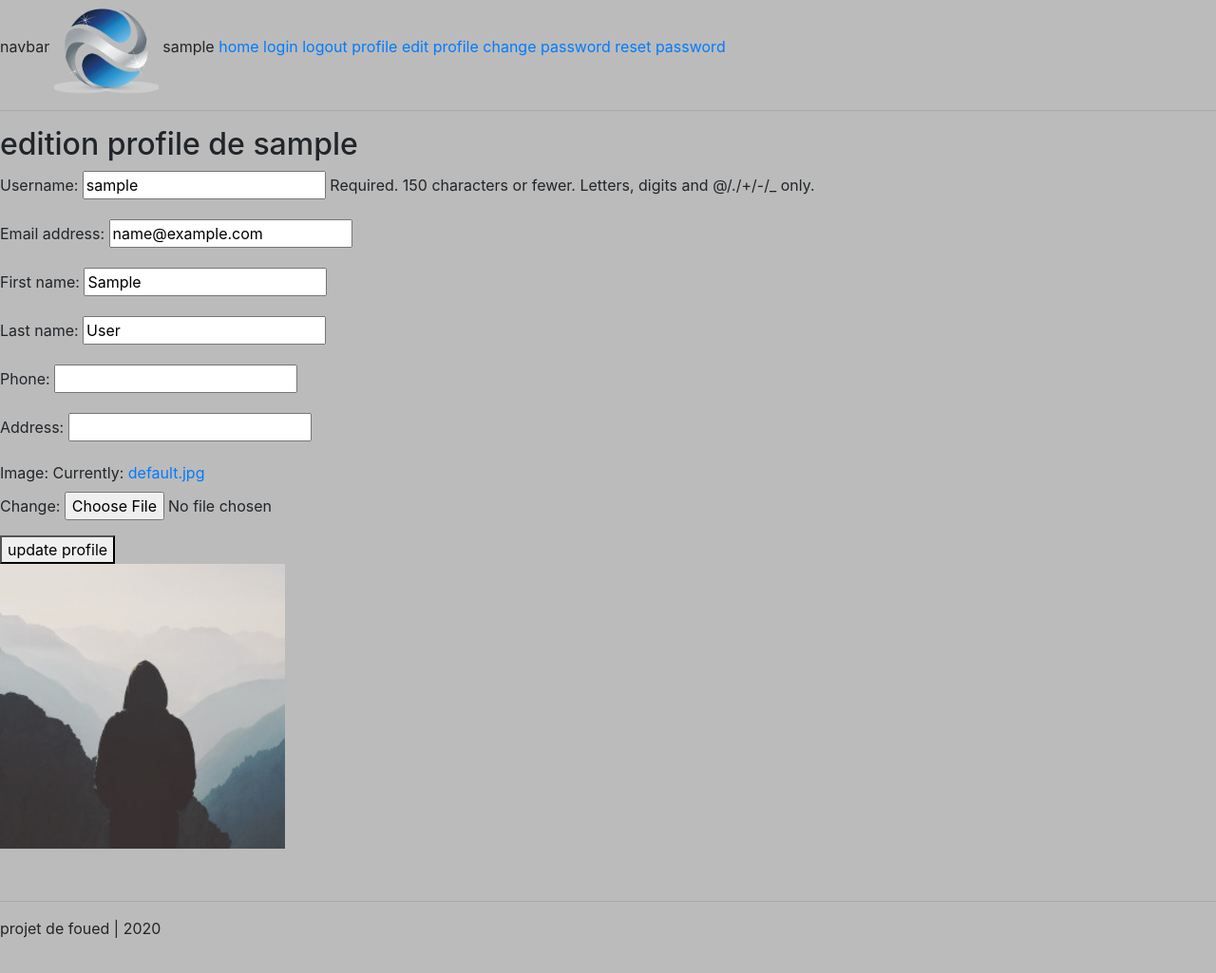
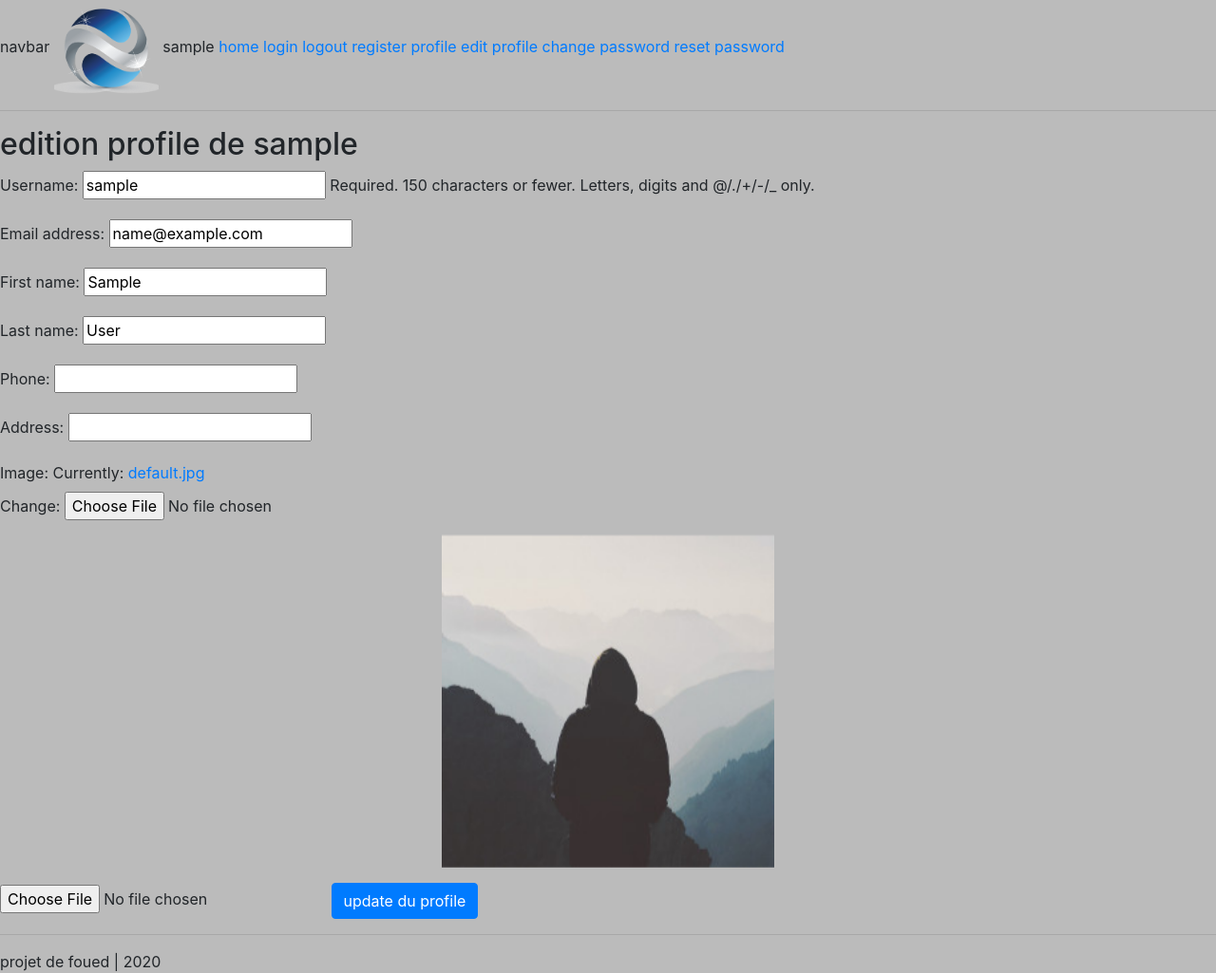
Before and after one commit to evandre31/project, a Django app: page /accounts/profile/edit in a window 1280 px wide. Shown: the whole page at 95% size. Before the commit the page ends 988 px from the top, so only its background shows below. Run offline with Django 3.2, Linux system fonts and the light colour scheme; the visitor is signed in with stand-in values (Sample User, id 1); data comes from the database, SQL or seed files in the repository; some libraries are stand-ins or nearby versions.

Commit message:
edit image du profile avec js

```diff
--- a/accounts/templates/accounts/profile/edit_profile.html
+++ b/accounts/templates/accounts/profile/edit_profile.html
@@ -5,8 +5,73 @@
         {% csrf_token %}
         {{ userform.as_p }}
         {{ profileform.as_p }}
-        <button type="submit">update profile</button>
+        <!-- Image -->
+        <div class="form-group image-group" id="id_image_group">
+            <img class="img-fluid image" src="{{ profileform.initial.image.url }}" id="id_image_display" width="350"
+                 alt="">
+            <div class="middle">
+                <div class="text">Change image</div>
+            </div>
+        </div>
+        <input type="file" name="image" id="id_image_file" accept="image/*" onchange="readURL(this)">
+        <input type="submit" class="btn btn-primary" value="update du profile">
     </form>
-<img src = "{{ user.profile.image.url }}" alt="" width="300">
 
+
+
+    <style type="text/css"> <!--  -->
+        .image {
+            opacity: 1;
+            transition: .5s ease;
+            backface-visibility: hidden;
+        }
+
+        .middle {
+            transition: .5s ease;
+            opacity: 0;
+            position: absolute;
+            text-align: center;
+            top: 50%;
+            left: 50%;
+            transform: translate(-50%, -50%);
+
+        }
+
+        .image-group {
+            position: relative;
+            text-align: center;
+            cursor: pointer;
+        }
+
+        .image-group:hover .image {
+            opacity: 0.3;
+        }
+
+        .image-group:hover .middle {
+            opacity: 1;
+        }
+
+        .text {
+            margin: auto;
+            background-color: #4CAF50;
+            color: white;
+            font-size: 15px;
+            padding: 15px;
+        }
+    </style><!-- style pour image et son button -->
+
+    <script type="text/javascript">
+        document.getElementById('id_image_group').onclick = function (event) {
+            document.getElementById('id_image_file').click();
+        };
+
+        function readURL(input) {
+            var reader = new FileReader();
+            reader.onload = function (e) {
+                $('#id_image_display')
+                    .attr('src', e.target.result)
+            };
+            reader.readAsDataURL(input.files[0]);
+        }
+    </script><!-- script pour image et son button -->
 {% endblock %}
--- a/templates/snippets/navbar.html
+++ b/templates/snippets/navbar.html
@@ -5,6 +5,7 @@ navbar
 <a href="{% url 'home' %}">home </a>
 <a href="{% url 'accounts:login' %}">login</a>
 <a href="{% url 'accounts:logout' %}">logout</a>
+<a href="{% url 'accounts:register' %}">register</a>
 <a href="{% url 'accounts:profile' %}">profile</a>
 <a href="{% url 'accounts:profile_edit' %}">edit profile</a>
 <a href="{% url 'accounts:change_password' %}">change password</a>
```
